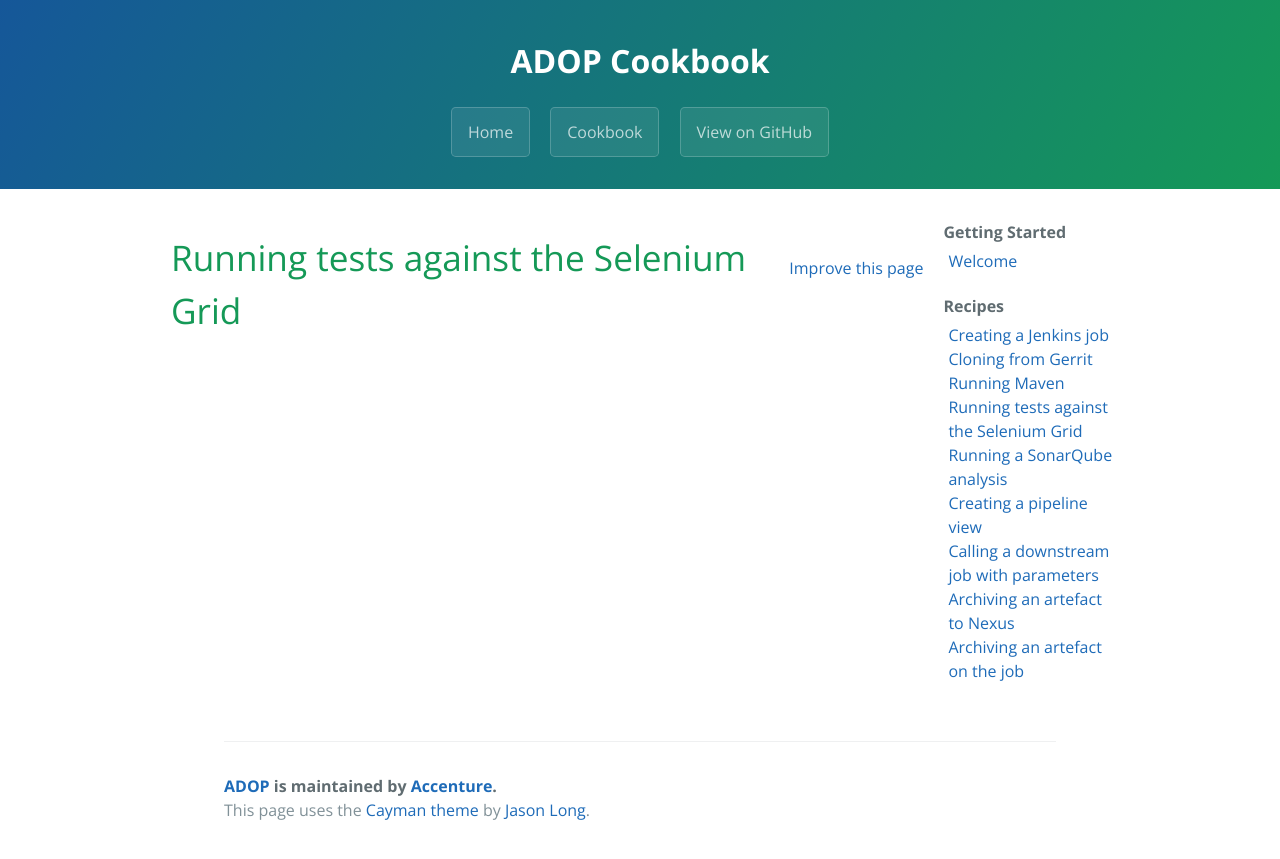
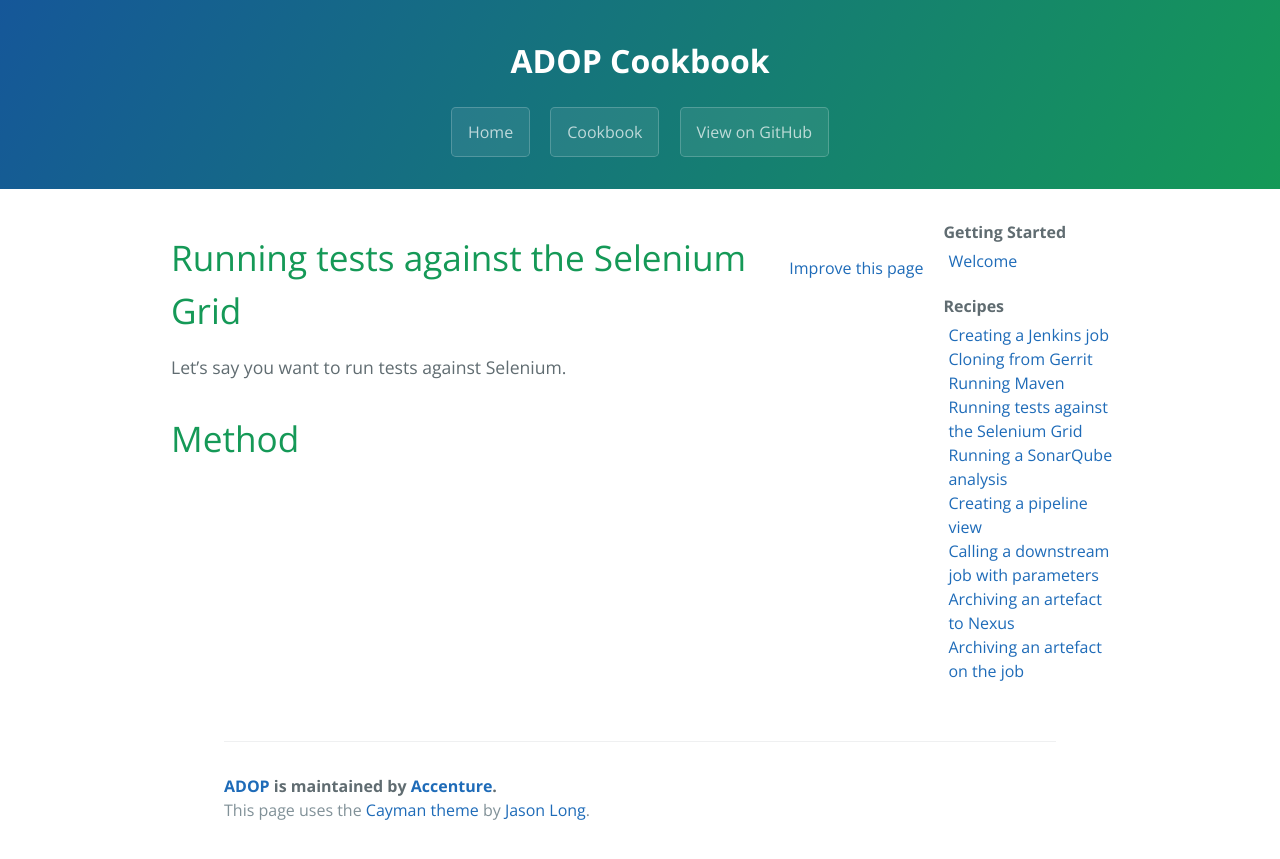
Before and after one commit to alexeymhv/adop-cartridges-cookbook, a Jekyll site: the page built from _docs/recipes/selenium-tests.md, in a window 1280 px wide. Shown: the top 859 px of the page. Built offline with Jekyll 4.4.1, drawn with Linux system fonts in a browser that asks for light colours.

Commit message:
Update selenium-tests.md

```diff
--- a/_docs/recipes/selenium-tests.md
+++ b/_docs/recipes/selenium-tests.md
@@ -3,3 +3,8 @@ layout: docs
 title: Running tests against the Selenium Grid
 permalink: /docs/recipes/selenium-tests/
 ---
+
+Let's say you want to run tests against Selenium.
+
+
+# Method
```
